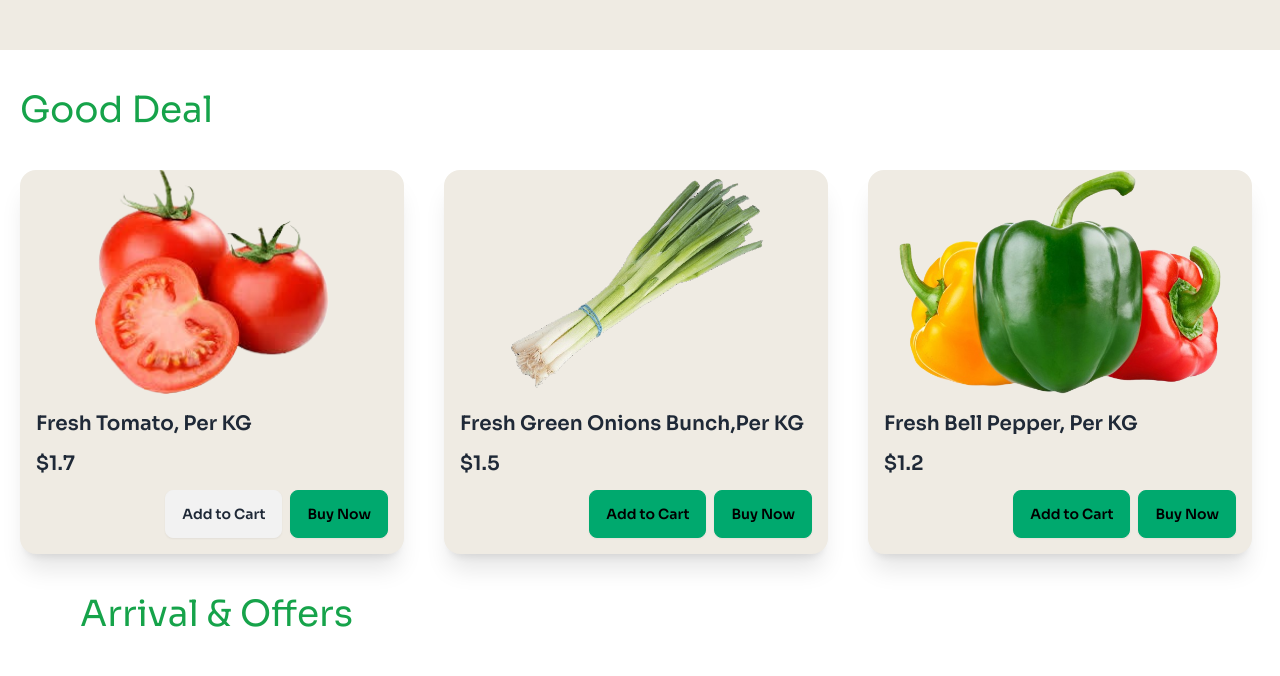
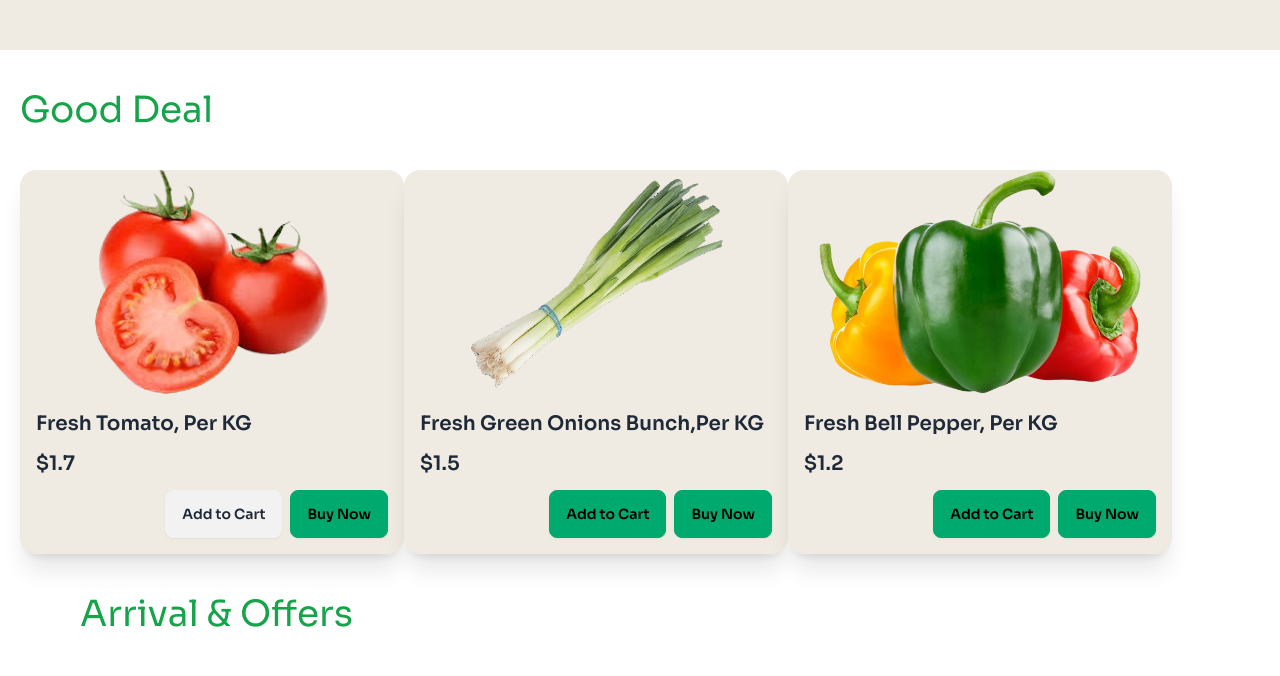
Before and after one commit to Shohidul02/11-assignment-03-002, a plain HTML site: page index.html in a window 1280 px wide. Shown: the part 2800-3476 px from the top of the page. Drawn offline with nearby package versions, Linux system fonts and the light colour scheme.

Commit message:
all section added

```diff
--- a/index.html
+++ b/index.html
@@ -261,7 +261,7 @@
         <!-- .................................Extra section......................... -->
          <section class=" items-center ml-5">
             <h2 class="text-green-600 text-4xl mt-10">Good Deal</h2>
-           <div class="lg:flex gap-10">
+           <div class="lg:flex gigap-10">
              <!-- cart 1 -->
                 <div class=" mt-10">
                     <div class="card card-compact w-96 shadow-xl bg-[#EFEBE3]">
```
Also changed, not shown: bell-pepper-isolated-png.webp (deleted), c2-assets/cu.png (deleted).
